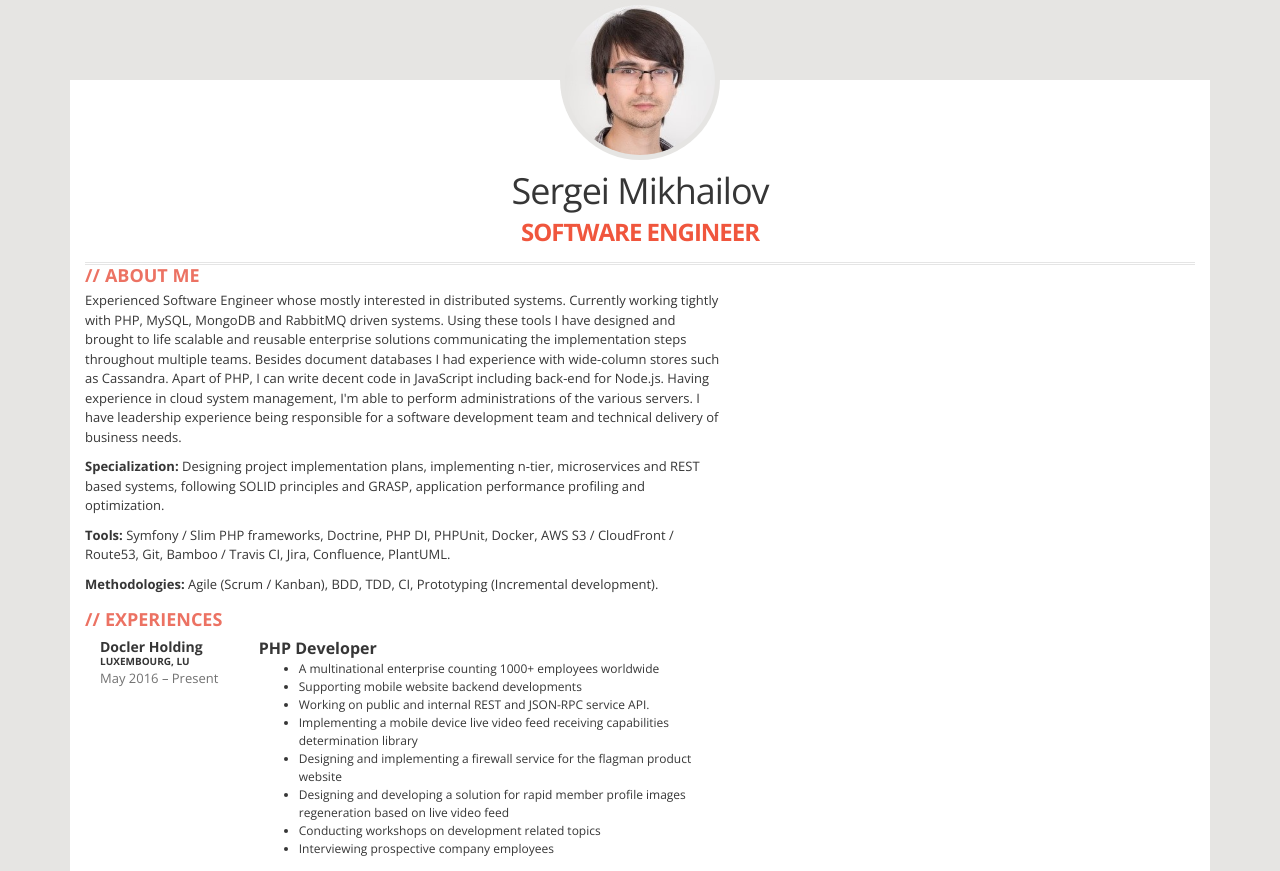
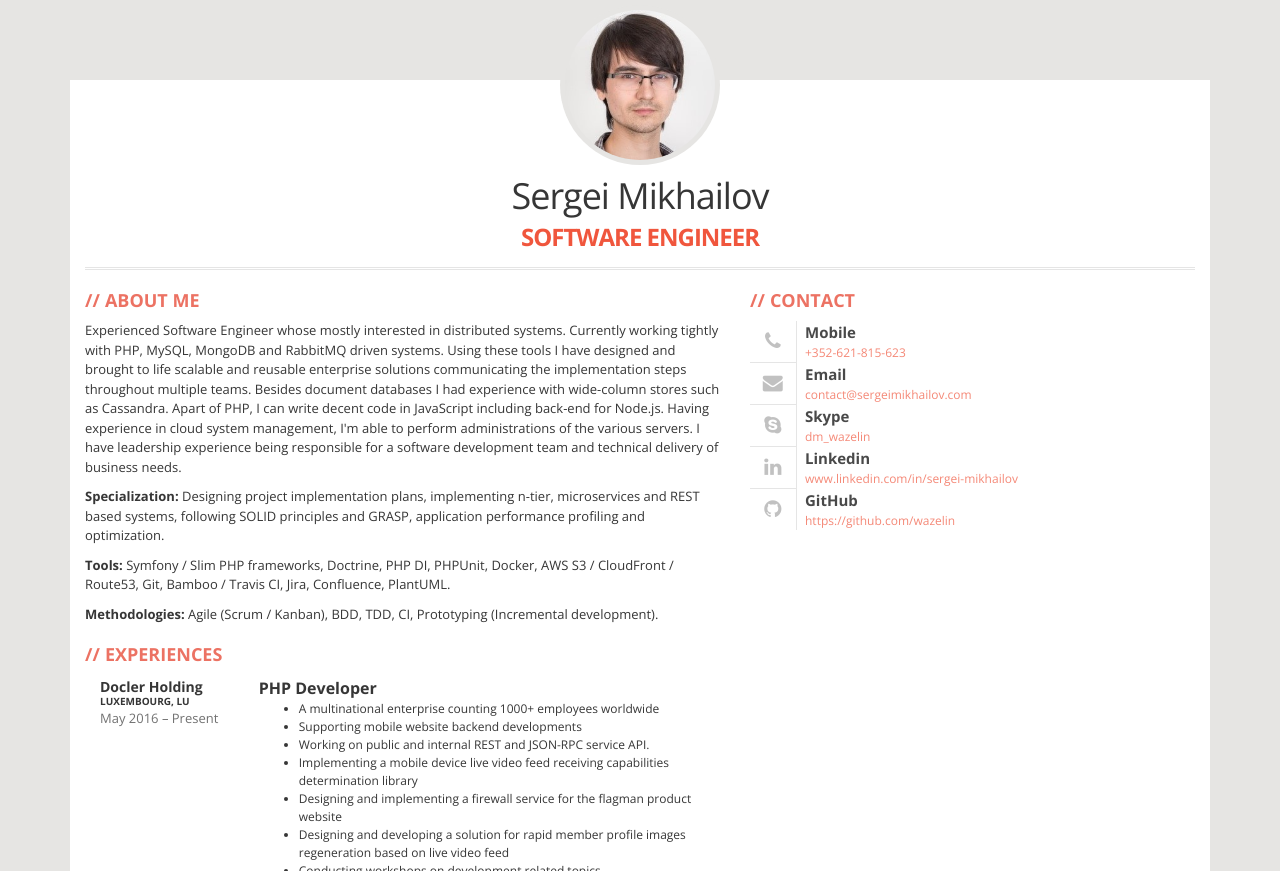
Before and after one commit to wazelin/cv, a website: page src/index.html in a window 1280 px wide. Shown: the top 871 px of the page. Drawn offline with nearby package versions, Linux system fonts and the light colour scheme; files that its build step writes are made by us from their sources; files whose address does not match are found by name.

Commit message:
- Added contact details - Added a dependency on `font-awesome` - Importing vendors `sass` directly into project's one

```diff
--- a/package.json
+++ b/package.json
@@ -2,6 +2,7 @@
   "devDependencies": {
     "bootstrap": "4.0.0-beta.2",
     "browser-sync": "^2.22.0",
+    "font-awesome": "^4.7.0",
     "fs": "^0.0.1-security",
     "gulp": "^3.9.1",
     "gulp-autoprefixer": "^4.0.0",
--- a/src/index.html
+++ b/src/index.html
@@ -5,7 +5,6 @@
     <meta charset="UTF-8">
     <title>First step</title>
     <!--build:css css/styles.min.css-->
-    <link rel="stylesheet" href="css/bootstrap.css">
     <link rel="stylesheet" href="css/style.css">
     <!--endbuild-->
 </head>
@@ -176,6 +175,46 @@
                 </ul>
             </div>
         </div>
+        <div class="col-12 col-sm-5">
+            <div class="box clearfix">
+                <h2>Contact</h2>
+                <div class="contact-item">
+                    <div class="icon float-left left-center"><span class="fa fa-phone fa-fw"></span></div>
+                    <div class="title float-right">Mobile</div>
+                    <div class="description float-right"><a href="tel:+352621815623">+352-621-815-623</a></div>
+                </div>
+                <div class="contact-item">
+                    <div class="icon float-left left-center"><span class="fa fa-envelope fa-fw"></span></div>
+                    <div class="title float-right">Email</div>
+                    <div class="description float-right">
+                        <a href="mailto:contact@sergeimikhailov.com" target="_blank">contact@sergeimikhailov.com</a>
+                    </div>
+                </div>
+                <div class="contact-item">
+                    <div class="icon float-left left-center"><span class="fa fa-skype fa-fw"></span></div>
+                    <div class="title float-right">Skype</div>
+                    <div class="description float-right"><a href="skype:dm_wazelin?add">dm_wazelin</a></div>
+                </div>
+                <div class="contact-item">
+                    <div class="icon float-left left-center"><span class="fa fa-linkedin fa-fw"></span></div>
+                    <div class="title float-right">Linkedin</div>
+                    <div class="description float-right">
+                        <a href="https://www.linkedin.com/in/sergei-mikhailov" target="_blank">
+                            www.linkedin.com/in/sergei-mikhailov
+                        </a>
+                    </div>
+                </div>
+                <div class="contact-item">
+                    <div class="icon float-left left-center"><span class="fa fa-github fa-fw"></span></div>
+                    <div class="title float-right">GitHub</div>
+                    <div class="description float-right">
+                        <a href="https://https://github.com/wazelin" target="_blank">
+                            https://github.com/wazelin
+                        </a>
+                    </div>
+                </div>
+            </div>
+        </div>
     </div>
 </div>
 
--- /dev/null
+++ b/src/scss/_contact.scss
@@ -0,0 +1,43 @@
+@import "variables";
+
+$iconBorder: 1px solid #aaa;
+$descriptionWidth: calc(100% - 55px);
+
+.contact-item {
+  width: 100%;
+  float: left;
+
+  .fa {
+    font-size: 2em;
+  }
+
+  .title {
+    width: $descriptionWidth;
+    font-size: 1.5em;
+    font-weight: $bolderFontWeight;
+    opacity: 0.9;
+
+    &.only {
+      margin-top: 10px;
+    }
+  }
+
+  .description {
+    width: $descriptionWidth;
+    font-size: 1.2em;
+    opacity: 0.7;
+  }
+
+  .icon {
+    padding: 10px;
+    border-right: $iconBorder;
+    border-bottom: $iconBorder;
+    opacity: 0.3;
+  }
+
+  &:last-child {
+    .icon {
+      border-bottom: none;
+    }
+  }
+}
--- a/src/scss/_global.scss
+++ b/src/scss/_global.scss
@@ -12,6 +12,13 @@ body {
   background: $background;
 }
 
+a {
+  color: $highlightColor;
+  &:hover {
+    color: darken($highlightColor, 15%);
+  }
+}
+
 .container {
   margin-top: $marginTop;
   margin-bottom: $marginBottom;
--- a/src/scss/_header.scss
+++ b/src/scss/_header.scss
@@ -4,7 +4,7 @@ $headerFontSize: $baseFontSize + 1.4em;
 $firstLineHeaderFontSize: $baseFontSize + 0.5em;
 
 #header {
-  margin-top: -$marginTop;
+  margin-top: 5px - $marginTop;
 }
 
 #avatar {
--- a/src/scss/_panel.scss
+++ b/src/scss/_panel.scss
@@ -7,6 +7,8 @@
     font-size: 1.8em;
     font-weight: $bolderFontWeight;
     text-transform: uppercase;
+    margin-top: 20px;
+    margin-bottom: 10px;
 
     &:before {
       content: '//';
--- a/src/scss/style.scss
+++ b/src/scss/style.scss
@@ -1,6 +1,12 @@
+$fa-font-path: "../vendor/public";
+
+@import "../../node_modules/font-awesome/scss/font-awesome";
+@import "../../node_modules/bootstrap/scss/bootstrap";
+
 @import "fonts";
 @import "global";
 @import "header";
 @import "panel";
 @import "position";
 @import "timeline";
+@import "contact";
```
Also changed, not shown: gulpfile.js (+21 -4 lines), 1 other file.
